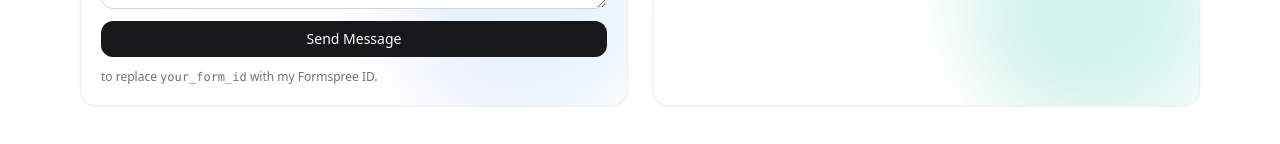
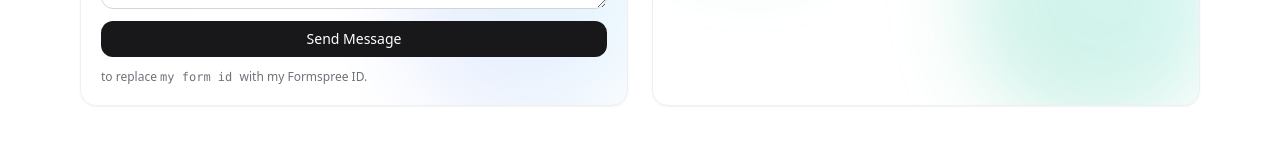
Before and after one commit to Shr3yash/shr3yash.github.io, a Next.js app: page / in a window 1280 px wide. Shown: the part 4334-4478 px from the top of the page. Built offline with nearby package versions, Linux system fonts and the light colour scheme.

Commit message:
updated resume

```diff
--- a/app/page.tsx
+++ b/app/page.tsx
@@ -299,7 +299,7 @@ export default function HomePage() {
               <input required type="email" name="email" placeholder="Email" className="rounded-xl border border-zinc-300 bg-white px-3 py-2 text-sm dark:border-zinc-700 dark:bg-zinc-900" />
               <textarea required name="message" placeholder="Message" rows={5} className="rounded-xl border border-zinc-300 bg-white px-3 py-2 text-sm dark:border-zinc-700 dark:bg-zinc-900" />
               <button className="rounded-xl bg-zinc-900 px-4 py-2 text-sm font-medium text-white hover:bg-zinc-800 dark:bg-white dark:text-zinc-900 dark:hover:bg-zinc-100">Send Message</button>
-              <p className="text-xs text-zinc-500 dark:text-zinc-400">to replace <code>your_form_id</code> with my Formspree ID.</p>
+              <p className="text-xs text-zinc-500 dark:text-zinc-400">to replace <code> my form id </code> with my Formspree ID.</p>
             </form>
           </GlassTile>
 
```
Also changed, not shown: 1 other file (tests, documents, lock files or other folders).
